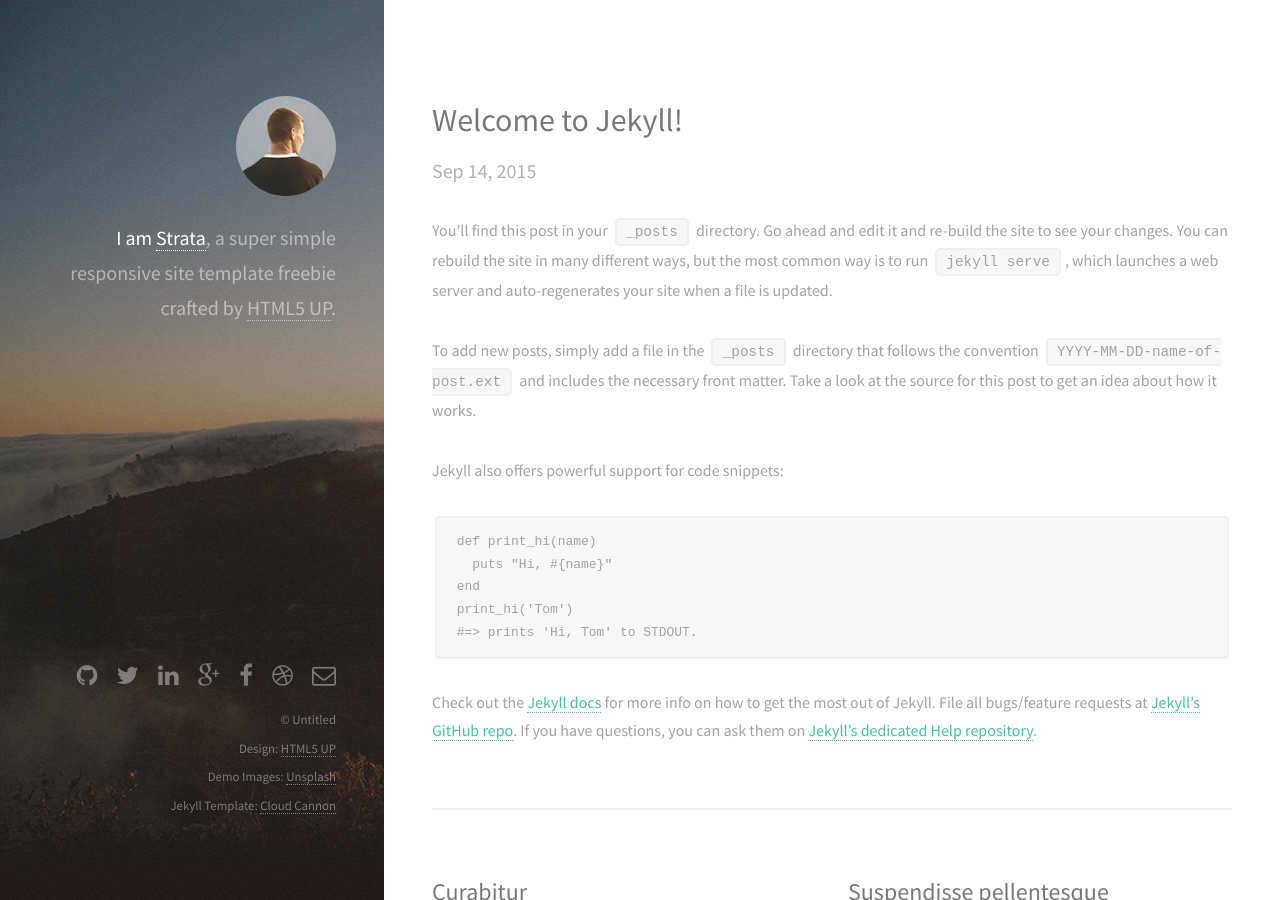
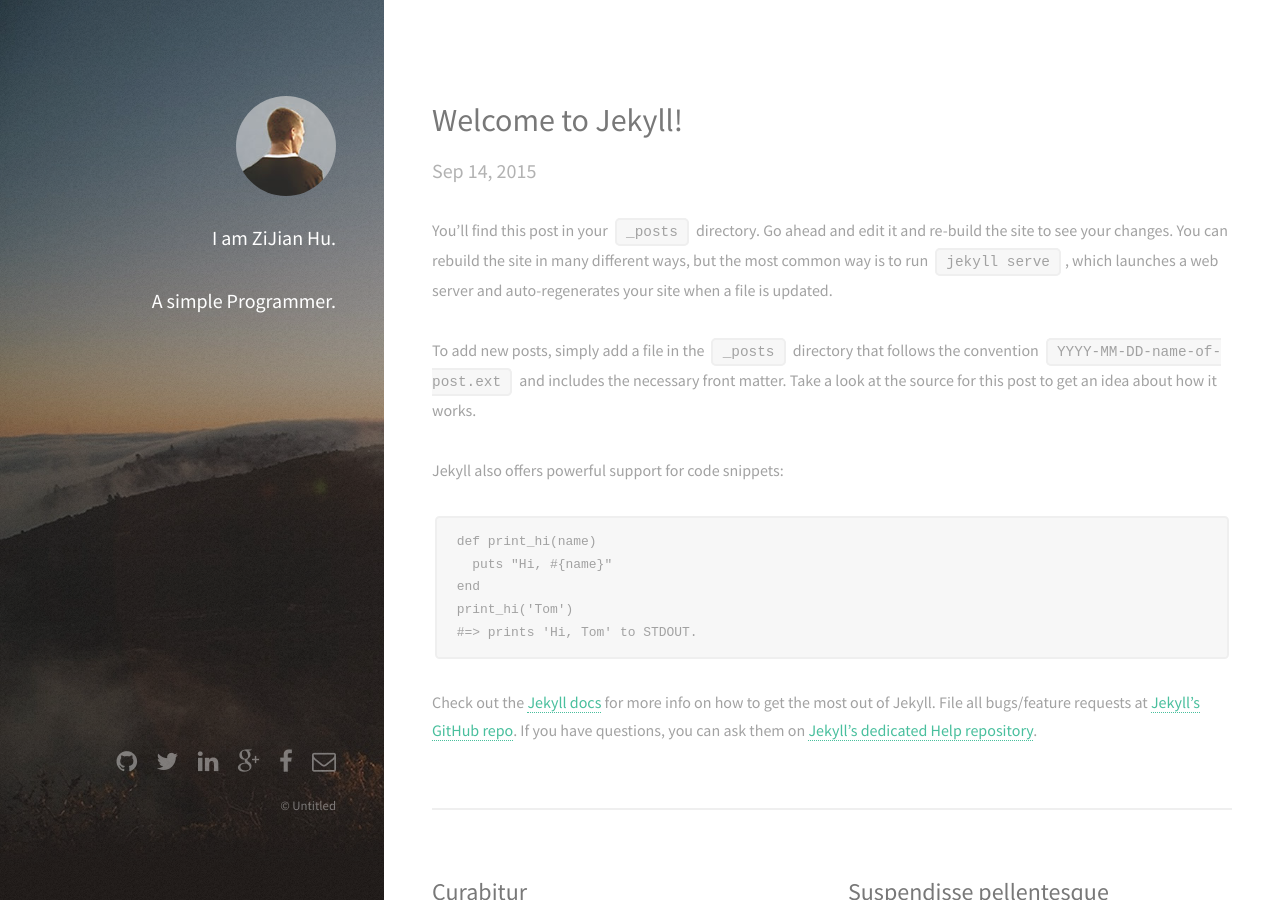
Before and after one commit to thonnyhu/thonnyhu.github.io.o, a Jekyll site: the page built from index.html, in a window 1280 px wide and 900 px high. Built offline with Jekyll 4.4.1, drawn with Linux system fonts in a browser that asks for light colours.

Commit message:
second try by idea

```diff
--- a/_config.yml
+++ b/_config.yml
@@ -1,7 +1,7 @@
 # Site settings
 
-title: Strata # Title of your site
-email: your-email@domain.com # Your contant email
+title: Little Hu # Title of your site
+email: thonnyhu@gmail.com # Your contant email
 
 description: > # this means to ignore newlines until "baseurl:"
   Write an awesome description for your new site here. You can edit this
@@ -14,12 +14,12 @@ url: "http://yourdomain.com" # the base hostname & protocol for your site
 # Replace the word 'example' with your username if you want to include the icon in the left sidebar
 # Delete the word 'example' if you don't want to include the icon in the left sidebar
 
-twitter_username:     example  # Replace this with your Twitter username
-github_username:      example  # Replace this with your GitHub username
-linkedin_username:    example  # Replace this with your LinkedIn username
-google_plus_username: example  # Replace this with your Google+ username
-facebook_username:    example  # Replace this with your Facebook username
-dribbble_username:    example  # Replace this with your Dribbble username
+twitter_username:     ThonnyHu  # Replace this with your Twitter username
+github_username:      thonnyhu  # Replace this with your GitHub username
+linkedin_username:    76585807@qq.com  # Replace this with your LinkedIn username
+google_plus_username: 103109744541618223842/posts  # Replace this with your Google+ username
+facebook_username:    profile.php?id=100005546894756  # Replace this with your Facebook username
+dribbble_username:      # Replace this with your Dribbble username
 
 # Build settings
 markdown: kramdown
--- a/_layouts/default.html
+++ b/_layouts/default.html
@@ -1,7 +1,7 @@
 <!DOCTYPE html>
 <html>
   	<head>
-  		<title>Strata by HTML5 UP</title>
+  		<title>Indirection Station</title>
   		<meta http-equiv="content-type" content="text/html; charset=utf-8" />
   		<meta name="description" content="" />
   		<meta name="keywords" content="" />
@@ -22,9 +22,8 @@
 
       <header id="header">
           <a href="#" class="image avatar"><img src="/images/avatar.jpg" alt="" /></a>
-          <h1><strong>I am <a href="/">Strata</a></strong>, a super simple<br />
-          responsive site template freebie<br />
-          crafted by <a href="http://html5up.net">HTML5 UP</a>.</h1>
+          <h1><strong>I am ZiJian Hu.</strong></h1><br/>
+          <h1><strong>A simple Programmer.</strong></h1>
       </header>
 
 
@@ -52,7 +51,7 @@
 
               {% if site.linkedin_username %}
               <li>
-                <a href="https://linkedin.com/in/{{ site.linkedin_username }}" class="icon fa-linkedin">
+                <a href="{{ site.linkedin_username }}" class="icon fa-linkedin">
                   <span class="label">LinkedIn</span>
                 </a>
               </li>
@@ -92,9 +91,9 @@
             </ul>
             <ul class="copyright">
                 <li>&copy; Untitled</li>
-                <li>Design: <a href="http://html5up.net">HTML5 UP</a></li>
-                <li>Demo Images: <a href="https://unsplash.com/">Unsplash</a></li>
-                <li>Jekyll Template: <a href="http://cloudcannon.com">Cloud Cannon</a></li>
+                <!--<li>Design: <a href="http://html5up.net">HTML5 UP</a></li>-->
+                <!--<li>Demo Images: <a href="https://unsplash.com/">Unsplash</a></li>-->
+                <!--<li>Jekyll Template: <a href="http://cloudcannon.com">Cloud Cannon</a></li>-->
             </ul>
         </footer>
 
```
